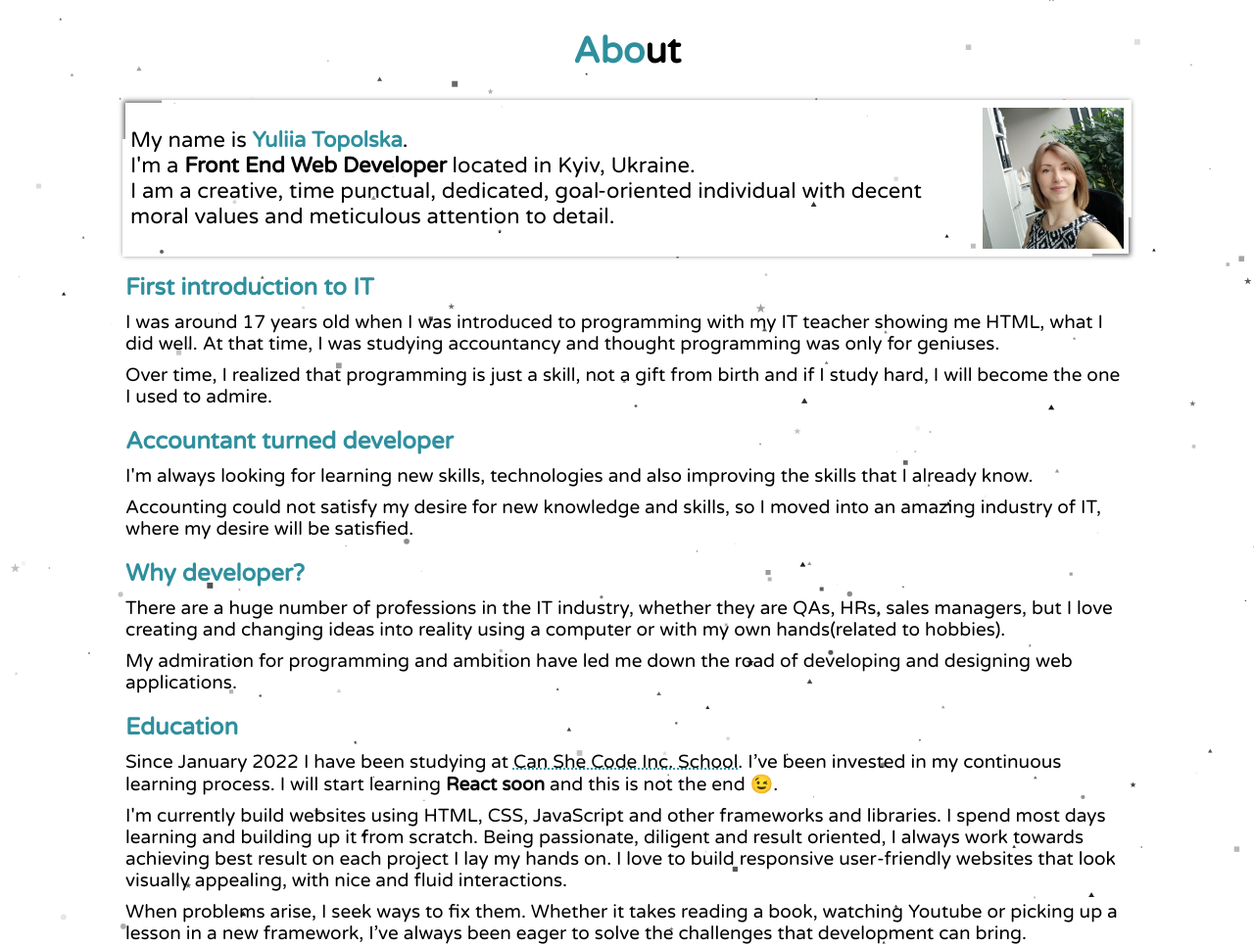
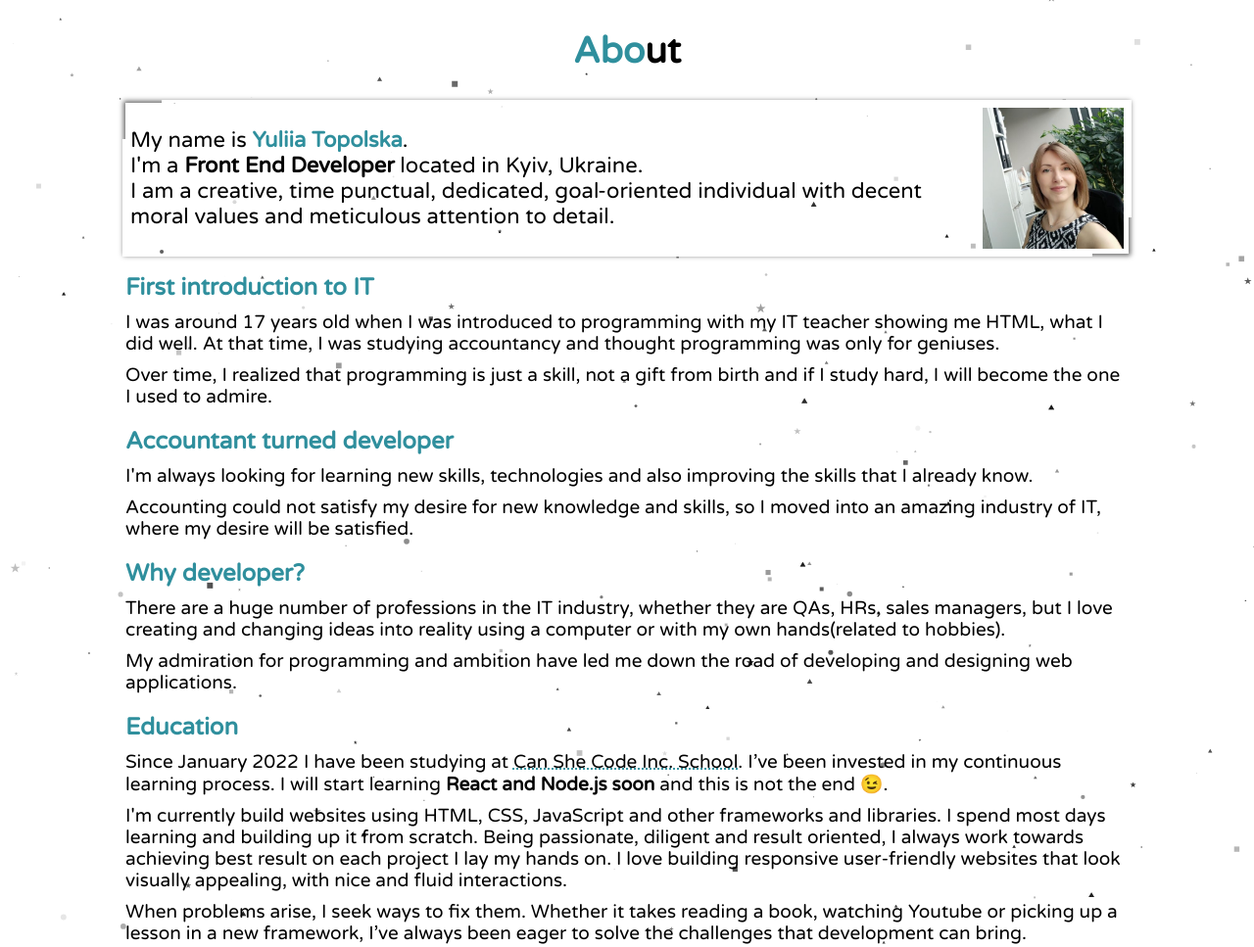
Before and after one commit to jtopolska/portfolio, a plain HTML site: page about page/index.html in a window 1280 px wide. Shown: the top 967 px of the page at 98% size. Drawn offline with nearby package versions, Linux system fonts and the light colour scheme.

Commit message:
Update index.html

```diff
--- a/about page/index.html
+++ b/about page/index.html
@@ -20,8 +20,8 @@
 
         <div class="about-container">
             <div class="personal-container">
-                <p class="personal">My name is <span>Yuliia Topolska</span>. <br>I'm a <b>Front End Web Developer</b> located in Kyiv, Ukraine. <br>I am a creative, time punctual, dedicated, goal-oriented individual with decent moral values  and meticulous attention to detail.</p>
-                <img src="../pictures/office.jpg" alt="">
+                <p class="personal">My name is <span>Yuliia Topolska</span>. <br>I'm a <b>Front End Developer</b> located in Kyiv, Ukraine. <br>I am a creative, time punctual, dedicated, goal-oriented individual with decent moral values  and meticulous attention to detail.</p>
+                <img src="../pictures/office.jpg" alt="Picture of portfolio owner">
             </div>
 
             <article>
@@ -44,9 +44,9 @@
 
             <article>
                 <h2>Education</h2>
-                <p>Since January 2022 I have been studying at <a href="https://edu-canshecode.thinkific.com">Can She Code Inc. School</a>. I’ve been invested in my continuous learning process. I will start learning <b>React soon</b> and this is not the end &#x1F609;. </p>
+                <p>Since January 2022 I have been studying at <a href="https://edu-canshecode.thinkific.com">Can She Code Inc. School</a>. I’ve been invested in my continuous learning process. I will start learning <b>React and Node.js soon</b> and this is not the end &#x1F609;. </p>
                 <p>I'm currently build websites using HTML, CSS, JavaScript and other frameworks and libraries. I spend most days learning and building up it from scratch. Being passionate, diligent and result oriented, I always work towards achieving best result on each project I lay my hands on.
-                I love to build responsive user-friendly websites that look visually appealing, with nice and fluid interactions.</p>
+                I love building responsive user-friendly websites that look visually appealing, with nice and fluid interactions.</p>
                 <p>When problems arise, I seek ways to fix them. Whether it takes reading a book, watching Youtube or picking up a lesson in a new framework, I’ve always been eager to solve the challenges that development can bring.</p>
                 <p>Overall I hope to further my abilities as a Full-Stack Developer by striving for growth, both in the workplace and as an individual.</p>
             </article>
@@ -61,8 +61,6 @@
     </section>
 
 
-
-
     <script src="https://unpkg.com/aos@next/dist/aos.js"></script>
     <script src="https://cdnjs.cloudflare.com/ajax/libs/gsap/3.11.3/gsap.min.js"></script>
     <script src="https://cdn.jsdelivr.net/particles.js/2.0.0/particles.min.js"></script>
```
